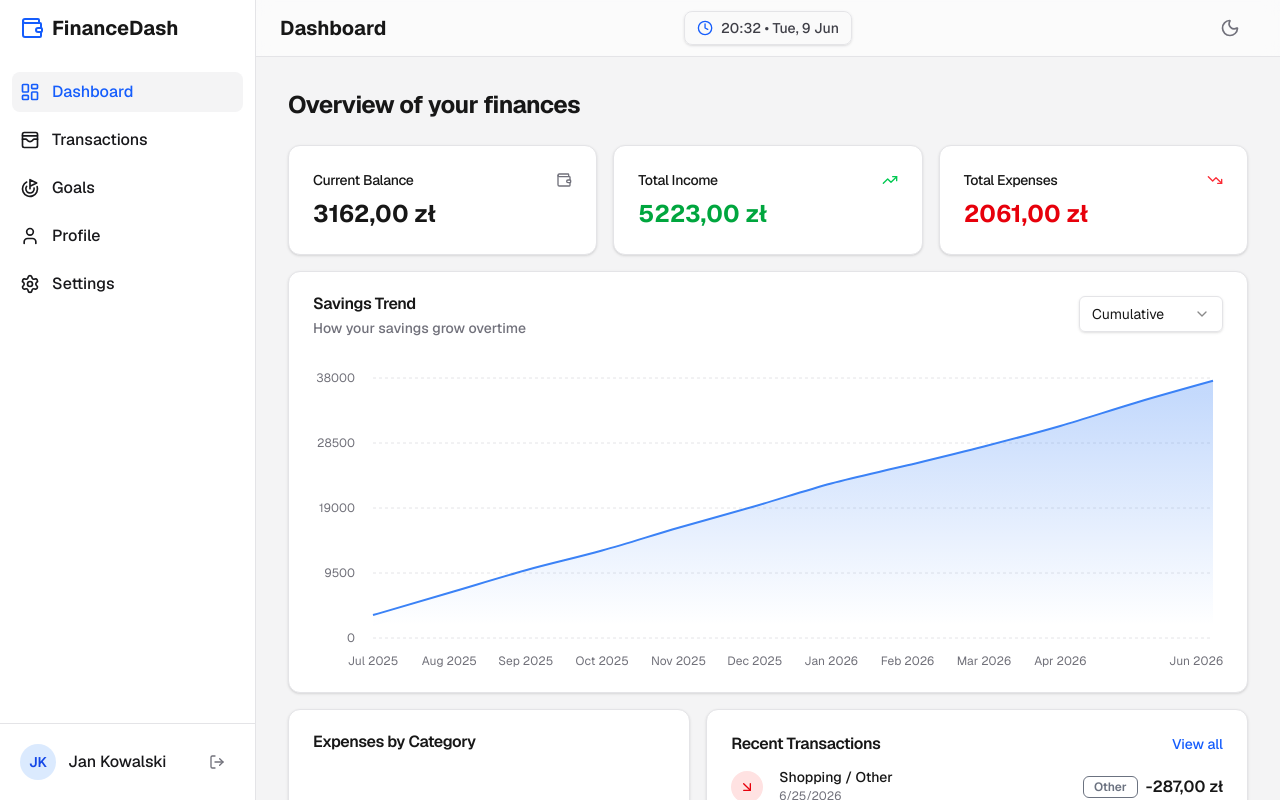
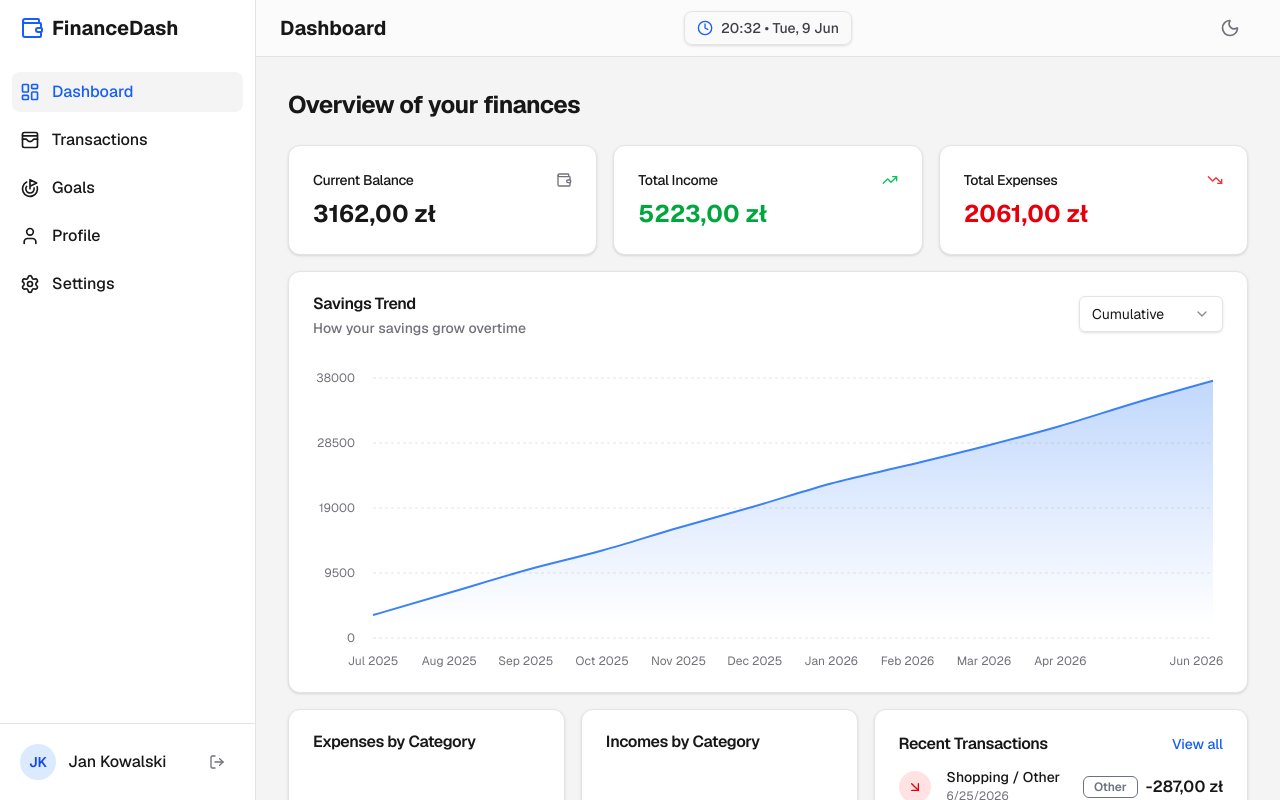
Before and after one commit to mshestalyuk/finance-dash, a Next.js app: page / in a window 1280 px wide. Both pictures are taken after typing "name@example.com", "Sample123" into the empty fields and a click on the button "Sign in". Shown: the top 800 px of the page. Built offline with nearby package versions, Linux system fonts and the light colour scheme.

Commit message:
added income by category chart

```diff
--- a/src/app/page.tsx
+++ b/src/app/page.tsx
@@ -13,9 +13,15 @@ export default function Home() {
 
       <SavingsTrendChart />
 
-      <div className="grid gap-4 md:grid-cols-2 lg:grid-cols-7">
-        <CategoryPieChart />
-        <RecentTransactions />
+      <div className="grid gap-4 lg:grid-cols-10">
+        <CategoryPieChart className="lg:col-span-3" />
+        <CategoryPieChart
+          type="income"
+          title="Incomes by Category"
+          emptyMessage="No incomes found."
+          className="lg:col-span-3"
+        />
+        <RecentTransactions className="lg:col-span-4" />
       </div>
     </div>
   );
--- a/src/components/CategoryPieChart.tsx
+++ b/src/components/CategoryPieChart.tsx
@@ -4,15 +4,29 @@ import { useMemo } from 'react';
 import { PieChart, Pie, Cell, ResponsiveContainer, Tooltip, Legend } from 'recharts';
 import { useFinance } from '../hooks/useFinance';
 import { Card, CardContent, CardHeader, CardTitle } from '../components/ui/Card';
+import type { TransactionType } from '../types';
+import { formatCurrency } from '../utils/formatCurrency';
+import { cn } from '../utils/utils';
 
-export function CategoryPieChart() {
-  const { transactions, categories, isHydrated } = useFinance();
+type CategoryPieChartProps = {
+  type?: TransactionType;
+  title?: string;
+  emptyMessage?: string;
+  className?: string;
+};
+
+export function CategoryPieChart({
+  type = 'expense',
+  title = 'Expenses by Category',
+  emptyMessage = 'No expenses found.',
+  className,
+}: CategoryPieChartProps) {
+  const { transactions, categories, isHydrated, preferences } = useFinance();
 
   const data = useMemo(() => {
-    const expenses = transactions.filter(t => t.type === 'expense');
+    const filteredTransactions = transactions.filter(t => t.type === type);
 
-    // grupby category
-    const grouped = expenses.reduce((acc, tx) => {
+    const grouped = filteredTransactions.reduce((acc, tx) => {
       acc[tx.categoryId] = (acc[tx.categoryId] || 0) + tx.amount;
       return acc;
     }, {} as Record<string, number>);
@@ -24,20 +38,20 @@ export function CategoryPieChart() {
         value,
         color: category?.color || '#cbd5e1'
       };
-    }).sort((a, b) => b.value - a.value); // sortby largest expense
-  }, [transactions, categories]);
+    }).sort((a, b) => b.value - a.value);
+  }, [transactions, categories, type]);
 
-  if (!isHydrated) return <Card className="col-span-full lg:col-span-3 h-64 animate-pulse"><CardContent /></Card>;
+  if (!isHydrated) return <Card className={cn("h-64 animate-pulse", className)}><CardContent /></Card>;
 
   return (
-    <Card className="col-span-full lg:col-span-3">
+    <Card className={className}>
       <CardHeader>
-        <CardTitle>Expenses by Category</CardTitle>
+        <CardTitle>{title}</CardTitle>
       </CardHeader>
       <CardContent>
         {data.length === 0 ? (
           <div className="flex h-[250px] items-center justify-center text-sm text-zinc-500">
-            No expenses found.
+            {emptyMessage}
           </div>
         ) : (
           <div className="h-[327px] w-full">
@@ -57,7 +71,7 @@ export function CategoryPieChart() {
                   ))}
                 </Pie>
                 <Tooltip
-                  formatter={(value: number, name: string) => [`${Number(value).toFixed(2)} PLN`, name]}
+                  formatter={(value, name) => [formatCurrency(Number(value ?? 0), preferences.currency), String(name)]}
                   contentStyle={{ borderRadius: '8px', border: 'none', boxShadow: '0 4px 6px -1px rgb(0 0 0 / 0.1)' }}
                 />
                 <Legend verticalAlign="bottom" height={36} />
--- a/src/components/RecentTransactions.tsx
+++ b/src/components/RecentTransactions.tsx
@@ -6,16 +6,17 @@ import { formatCurrency } from "../utils/formatCurrency";
 import { Card, CardContent, CardHeader, CardTitle } from "../components/ui/Card";
 import { Badge } from "../components/ui/Badge";
 import { ArrowDownRight, ArrowUpRight } from "lucide-react";
+import { cn } from "../utils/utils";
 
-export function RecentTransactions() {
+export function RecentTransactions({ className }: { className?: string }) {
   const { transactions, categories, isHydrated, preferences } = useFinance();
 
-  if (!isHydrated) return <Card className="h-64 animate-pulse"><CardContent className="pt-6">Loading...</CardContent></Card>;
+  if (!isHydrated) return <Card className={cn("h-64 animate-pulse", className)}><CardContent className="pt-6">Loading...</CardContent></Card>;
 
   const recent = transactions.slice(0, 6);
 
   return (
-    <Card className="col-span-full lg:col-span-4">
+    <Card className={className}>
       <CardHeader className="flex flex-row items-center justify-between pb-4 space-y-0">
         <CardTitle>Recent Transactions</CardTitle>
         <Link href="/transactions" className="text-sm font-medium text-blue-600 dark:text-blue-400 hover:underline">
```
